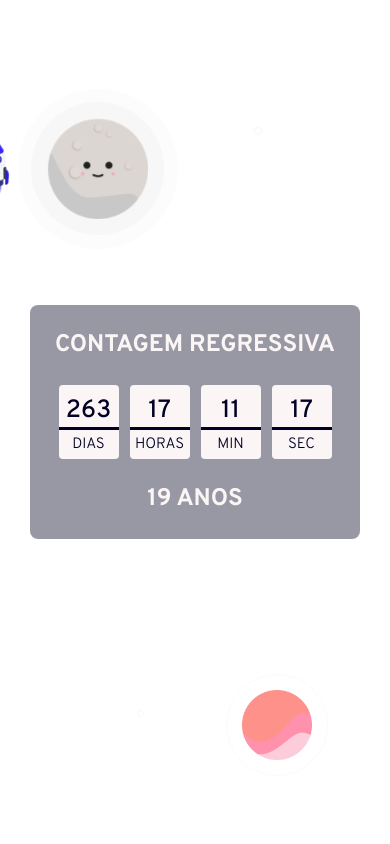
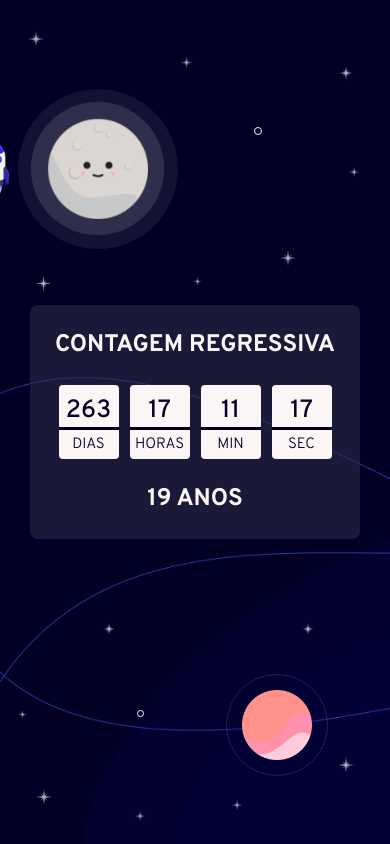
Before and after one commit to emilaynerodrigues/b-bday, a plain HTML site: page index.html in a window 390 px wide. Drawn offline with Linux system fonts and the light colour scheme; the site is published under a folder, as on GitHub Pages, so addresses that start at the root find nothing; a web font is replaced by a local one.

Commit message:
fazendo a linkagem

```diff
--- a/styles/styles.css
+++ b/styles/styles.css
@@ -46,20 +46,17 @@
   font-family: "Overpass", sans-serif;
   color: #020125;
 }
-
 .time .time-unit {
   text-align: center;
   padding: 1rem 0 0;
   font-weight: 500;
   font-size: 3.5rem;
 }
-
 .time .line {
   width: 100%;
   height: 0.25rem;
   background: #020125;
 }
-
 .time .time-label {
   text-align: center;
   text-transform: uppercase;
@@ -84,7 +81,6 @@
   border-radius: 50%;
   animation: spin 5s infinite linear;
 }
-
 .spaceship img {
   width: 2.2rem;
   position: relative;
@@ -165,89 +161,76 @@
   position: absolute;
   transform: scale(1);
 }
-
 .stars-group .star-1 {
   top: 15%;
   right: 35%;
   width: 1.5rem;
   animation: scaleStar 3s infinite linear;
 }
-
 .stars-group .star-2 {
   top: 10%;
   right: 15%;
   width: 1.2rem;
   animation: scaleStar 4s infinite linear;
 }
-
 .stars-group .star-3 {
   bottom: 10%;
   left: 15%;
   width: 1.5rem;
   animation: scaleStar 3s infinite linear;
 }
-
 .stars-group .star-4 {
   bottom: 45%;
   left: 27%;
   width: 1.3rem;
   animation: scaleStar 3s infinite linear;
 }
-
 .stars-group .star-5 {
   top: 10%;
   left: 10%;
   width: 1.3rem;
   animation: scaleStar 3s infinite linear;
 }
-
 .stars-group .star-6 {
   bottom: 40%;
   right: 10%;
   width: 1.5rem;
   animation: scaleStar 3s infinite linear;
 }
-
 .stars-group .star-7 {
   top: 39%;
   left: 5%;
   width: 1.1rem;
   animation: scaleStar 3s infinite linear;
 }
-
 .stars-group .star-8 {
   top: 12%;
   left: 45%;
   width: 1.1rem;
   animation: scaleStar 3s infinite linear;
 }
-
 .stars-group .star-9 {
   top: 15%;
   left: 30%;
   width: 1rem;
   animation: scaleStar 3s infinite linear;
 }
-
 .stars-group .star-10 {
   bottom: 25%;
   right: 27%;
   width: 1rem;
   animation: scaleStar 3s infinite linear;
 }
-
 .stars-group .star-11,
 .stars-group .star-12,
 .stars-group .star-13,
 .stars-group .star-14 {
   display: none;
 }
-
 .stars-group .star-circle {
   border-radius: 50%;
   border: solid 1px #fbf5f5;
 }
-
 .stars-group .star-circle-1 {
   bottom: 35%;
   left: 10%;
@@ -255,7 +238,6 @@
   height: 1rem;
   animation: scaleStar 5s infinite linear;
 }
-
 .stars-group .star-circle-2 {
   top: 45%;
   right: 25%;
@@ -263,7 +245,6 @@
   height: 0.8rem;
   animation: scaleStar 7s infinite linear;
 }
-
 .stars-group .star-circle-2 {
   top: 45%;
   right: 25%;
@@ -271,7 +252,6 @@
   height: 0.8rem;
   animation: scaleStar 7s infinite linear;
 }
-
 .stars-group .star-circle-3 {
   bottom: 15%;
   left: 35%;
@@ -392,7 +372,7 @@
   .stars-group .star-14 {
     display: flex;
     bottom: 15%;
-    left: 10%;
+    left: 5%;
     width: 0.5rem;
     animation: scaleStar 3s infinite linear;
   }
@@ -428,12 +408,11 @@
 body {
   width: 100%;
   height: 100vh;
-  color: #fbf5f5;
   background-color: #020125;
-  background: url("/assets/background.png");
+  overflow-x: hidden;
+  background-image: url("../assets/background.png");
+  background-repeat: no-repeat;
   background-size: cover;
-  background-repeat: no-repeat;
-  overflow-x: hidden;
 }
 
 img {
@@ -443,4 +422,4 @@ img {
 a {
   cursor: pointer;
   text-decoration: none;
-} /*# sourceMappingURL=styles.css.map */
+}/*# sourceMappingURL=styles.css.map */
```
Also changed, not shown: 1 other file.
